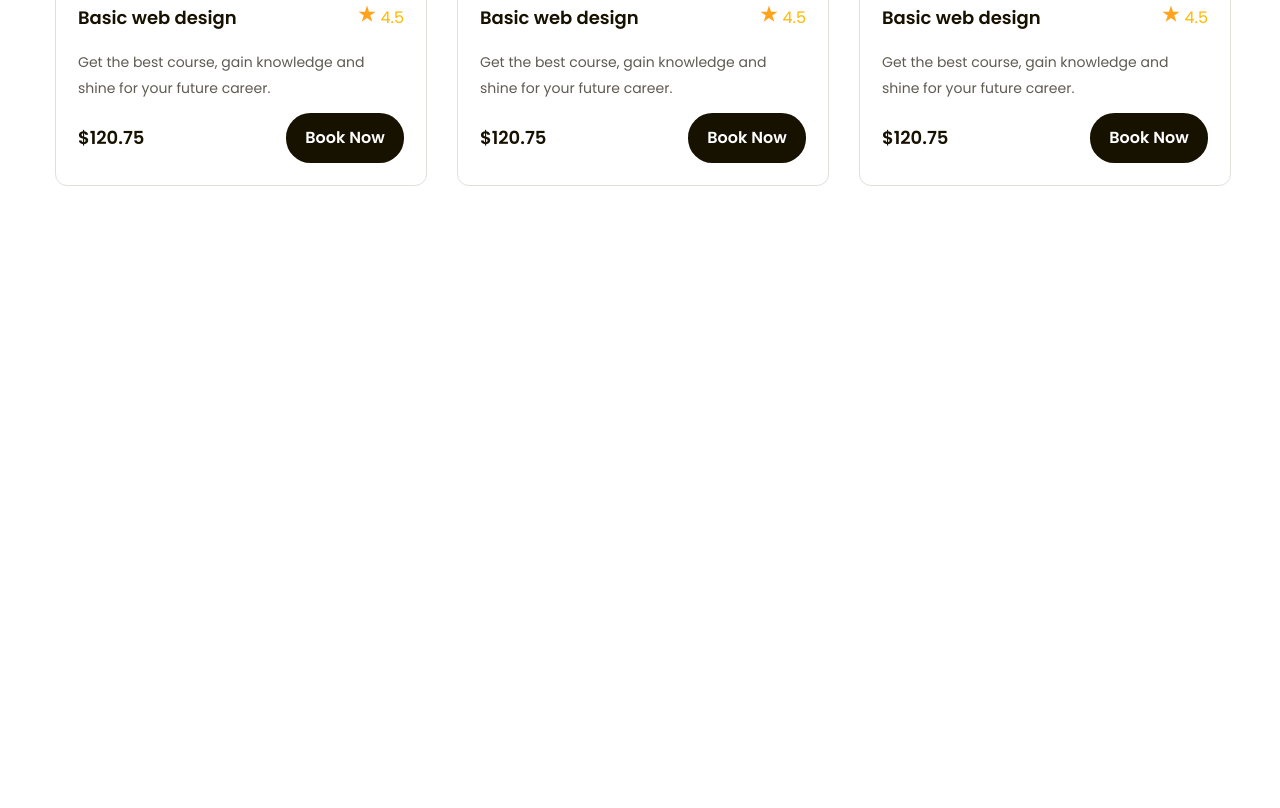
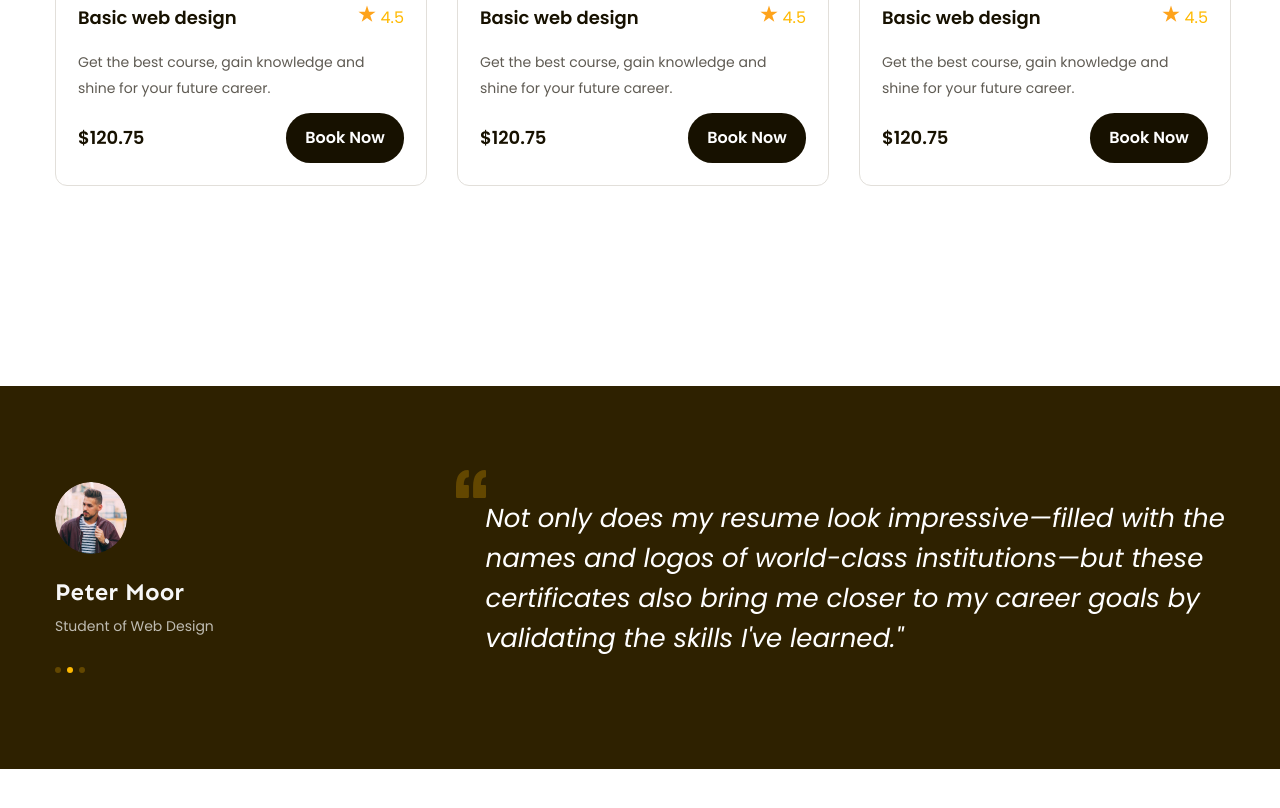
Before and after one commit to cimon-dev/figma-to-html, a plain HTML site: page index.html in a window 1280 px wide. Shown: the part 1574-2382 px from the top of the page. Drawn offline with Linux system fonts and the light colour scheme.

Commit message:
p6 làm testimonial

```diff
--- a/assets/css/style.css
+++ b/assets/css/style.css
@@ -265,7 +265,7 @@ a {
 
 /* ===============courses=============== */
 .courses {
-    padding-top: 200px;
+    padding: 200px 0;
 }
 
 .courses .header-courses {
@@ -398,3 +398,76 @@ a {
 .courses .course .product-card .btn-book-now:hover {
     background-color: var(--primary-color);
 }
+
+
+/* ===============testimonial=============== */
+.testimonial {
+    padding: 96px 0;
+    background-color: #2E2100;
+}
+
+.testimonial .body {
+    display: flex;
+    align-items: center;
+}
+
+.testimonial .left .img-avata {
+    width: 72px;
+    height: 72px;
+    border-radius: 50%;
+    object-fit: cover;
+    margin-bottom: 18px;
+}
+
+.testimonial .left .author-name {
+    color: #F7F7F7;
+    font-family: Sen;
+    font-size: 2.4rem;
+    font-weight: 700;
+    line-height: 1.42;
+    margin-bottom: 4px;
+}
+
+.testimonial .left .author-desc {
+    color: #BFBCB2;
+    font-size: 1.4rem;
+    line-height: 1.86;
+    margin-bottom: 28px;
+}
+
+.testimonial .left .dots {
+    display: flex;
+    width: 30px;
+    justify-content: space-between;
+}
+
+.testimonial .left .dots .dot {
+    height: 6px;
+    width: 6px;
+    background-color: #634700;
+    border-radius: 50%;
+}
+
+.testimonial .left .dots .dot.active {
+    background-color: var(--primary-color);
+}
+
+.testimonial .right {
+    margin-left: auto;
+    max-width: 63.2%;
+    height: 160px;
+    position: relative;
+}
+
+.testimonial .right .author-quotes {
+    color: #FFF;
+    font-size: 2.6rem;
+    font-style: italic;
+    line-height: 1.54;
+}
+
+.testimonial .right .open-quotes {
+    position: absolute;
+    left: -30px;
+    top: -28px;
+}
--- a/index.html
+++ b/index.html
@@ -227,6 +227,35 @@
 
             </div>
         </div>
+
+        <!-- Testiimonial -->
+        <div class="testimonial">
+            <div class="main-content">
+                <div class="body">
+                    <!-- left -->
+                    <div class="left">
+                        <img src="assets/img/avata-author.jpg" alt="Peter Moor" class="img-avata">
+                        <p class="author-name">Peter Moor</p>
+                        <p class="author-desc">Student of Web Design</p>
+                        <div class="dots">
+                            <div class="dot"></div>
+                            <div class="dot active"></div>
+                            <div class="dot"></div>
+                        </div>
+                    </div>
+
+                    <!-- right -->
+                    <div class="right">
+                        <img src="assets/icons/open-quotes.svg" alt="" class="open-quotes">
+                        <blockquote class="author-quotes">
+                            Not only does my resume look impressive—filled with the names and logos of world-class
+                            institutions—but these certificates also bring me closer to my career goals by validating
+                            the skills I've learned."
+                        </blockquote>
+                    </div>
+                </div>
+            </div>
+        </div>
     </main>
 </body>
 
```
Also changed, not shown: assets/icons/open-quotes.svg (added), assets/img/avata-author.jpg (added).
